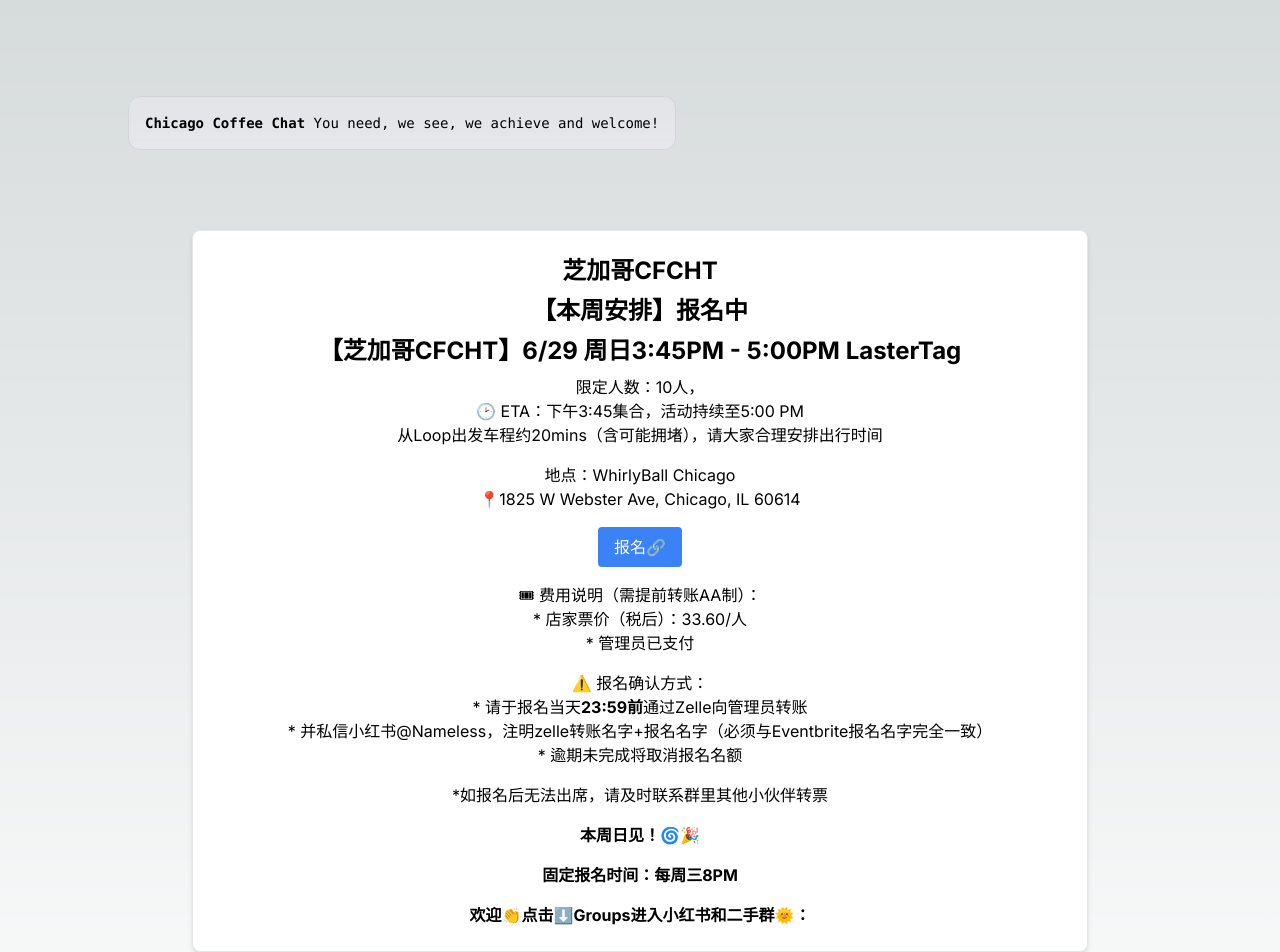
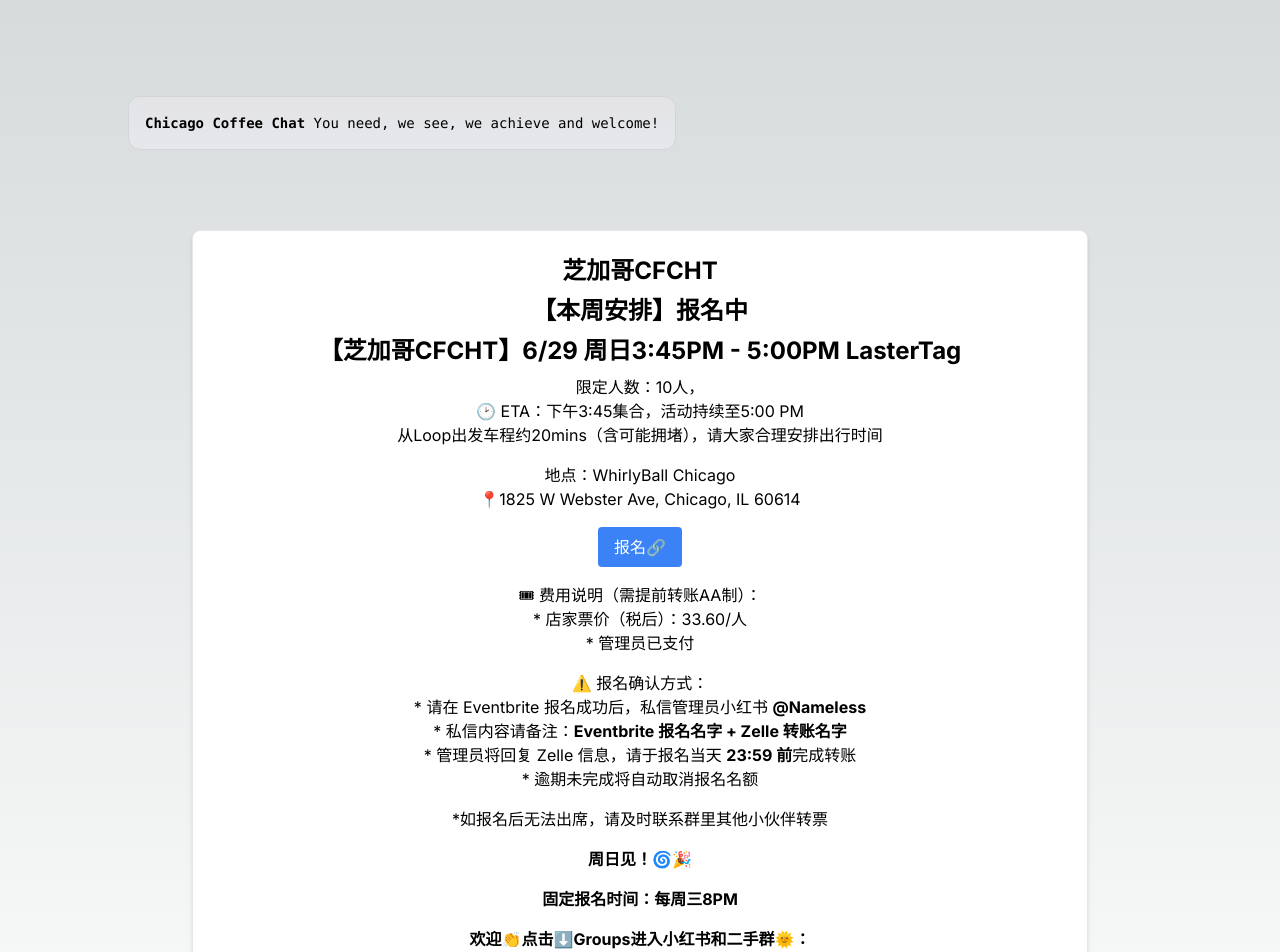
Before and after one commit to Brack-Wang/nextjs, a Next.js app: page / in a window 1280 px wide. Shown: the top 952 px of the page. Built offline with nearby package versions, Linux system fonts and the light colour scheme.

Commit message:
Update page.tsx

```diff
--- a/app/page.tsx
+++ b/app/page.tsx
@@ -33,9 +33,12 @@ export default function Home() {
         </a>
       </p>
       <p className="mb-4">🎟 费用说明（需提前转账AA制）：<br />* 店家票价（税后）：33.60/人<br />* 管理员已支付</p>
-      <p className="mb-4">⚠️ 报名确认方式：<br />* 请于报名当天<strong>23:59前</strong>通过Zelle向管理员转账<br />* 并私信小红书@Nameless，注明zelle转账名字+报名名字（必须与Eventbrite报名名字完全一致）<br />* 逾期未完成将取消报名名额</p>
+  <p className="mb-4"> ⚠️ 报名确认方式：<br /> * 请在 Eventbrite 报名成功后，私信管理员小红书 <strong>@Nameless</strong><br />
+* 私信内容请备注：<strong>Eventbrite 报名名字 + Zelle 转账名字</strong><br />
+* 管理员将回复 Zelle 信息，请于报名当天 <strong>23:59 前</strong>完成转账<br />
+* 逾期未完成将自动取消报名名额 </p>
       <p className="mt-4">*如报名后无法出席，请及时联系群里其他小伙伴转票</p>
-      <p className="mt-4 font-bold">本周日见！🌀🎉</p>
+      <p className="mt-4 font-bold">周日见！🌀🎉</p>
       <p className="mt-4 font-bold">固定报名时间：每周三8PM</p>
       {/* Event Details Replacement End */}
 
```
